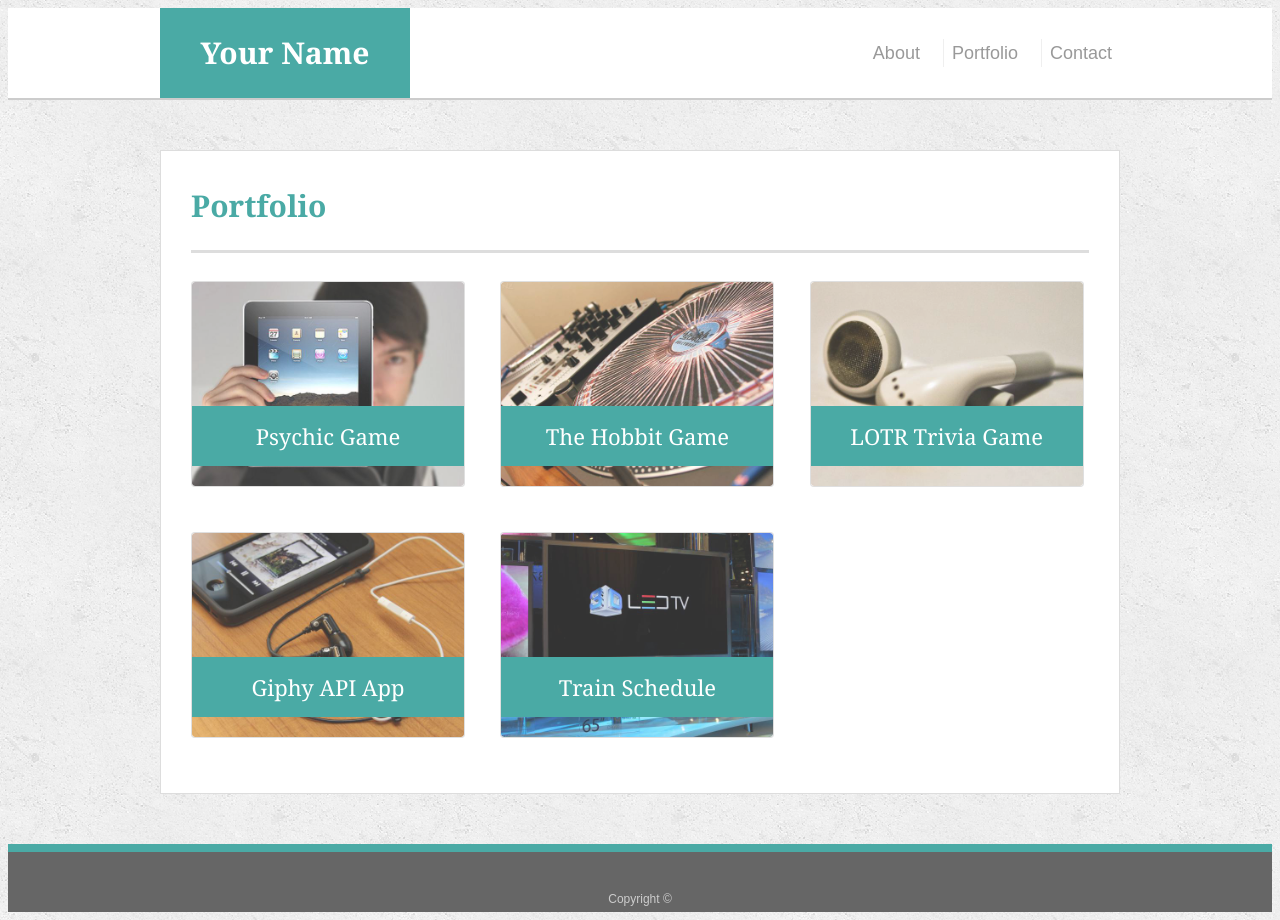
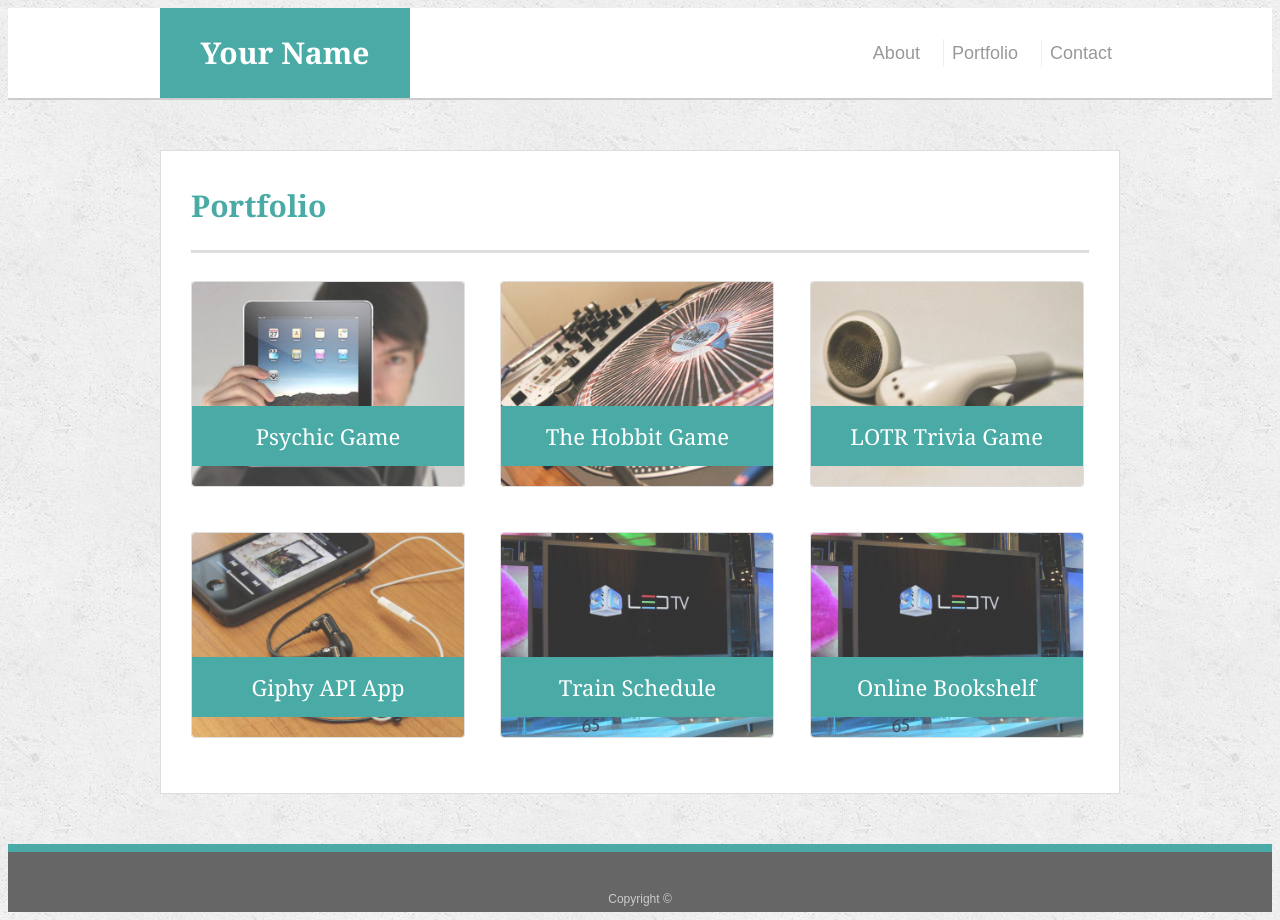
Before and after one commit to Matt-S-Elliott/Bootstrap-Portfolio, a plain HTML site: page portfolio.html in a window 1280 px wide. Drawn offline with nearby package versions, Linux system fonts and the light colour scheme.

Commit message:
Added online bookshelf

```diff
--- a/portfolio.html
+++ b/portfolio.html
@@ -70,7 +70,10 @@
 
       </div>
       <div class="col-md-4">
-
+        <div class="card text-white work">
+          <a href="https://neuromancer93.github.io/project1/"><img src="assets/images/technics-q-c-640-480-9.jpg" class="card-img" alt="Online Bookshelf"></a>
+          <h3 class="card-title">Online Bookshelf</h3>
+        </div>
       </div>
 
     </div>
```
